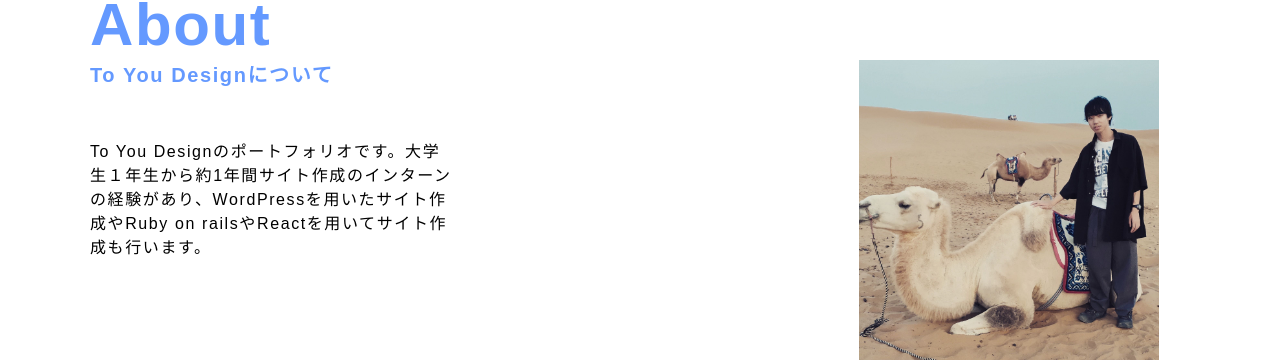
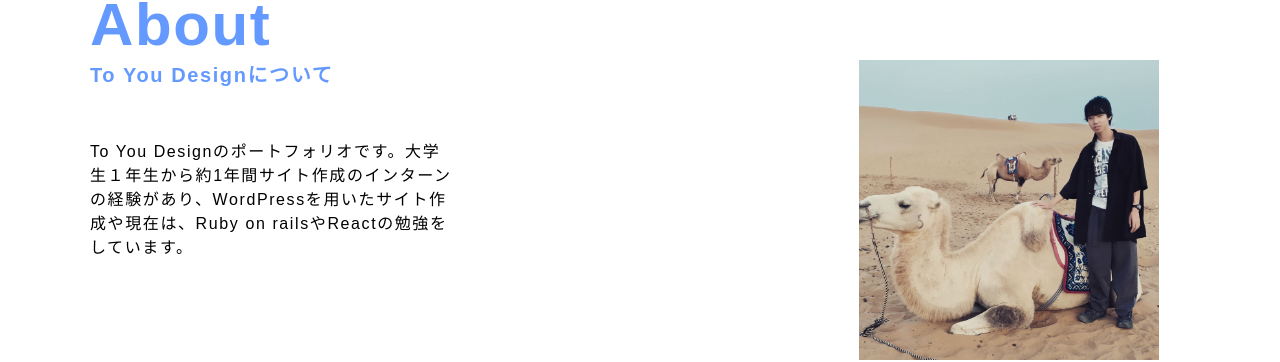
Before and after one commit to takoyan33/nextjs-portfolio, a Next.js app: page / in a window 1280 px wide. Shown: the part 990-1352 px from the top of the page. Built offline with nearby package versions, Linux system fonts and the light colour scheme.

Commit message:
add-readme

```diff
--- a/components/Main.js
+++ b/components/Main.js
@@ -109,7 +109,7 @@ export default function Main() {
         <a href="apply.html">
           <h2 className="main__title"  data-aos="fade-right">About</h2>
           <h3 className="main__subtitle"  data-aos="fade-right">To You Designについて</h3>
-          <p className="about__text">To You Designのポートフォリオです。大学生１年生から約1年間サイト作成のインターンの経験があり、WordPressを用いたサイト作成やRuby on railsやReactを用いてサイト作成も行います。</p>
+          <p className="about__text">To You Designのポートフォリオです。大学生１年生から約1年間サイト作成のインターンの経験があり、WordPressを用いたサイト作成や現在は、Ruby on railsやReactの勉強をしています。</p>
         </a>
       </div>
       <div className="flx_el">
--- a/pages/index.js
+++ b/pages/index.js
@@ -10,7 +10,7 @@ export default function Home() {
   return (
     <div className="container">
       <Head>
-        <title>Create Next App</title>
+        <title>To You Design</title>
         <link rel="icon" href="/favicon.ico" />
   <script src="https://kit.fontawesome.com/bb61864944.js" crossorigin="anonymous" ></script>
   <meta name="google" content="nositelinkssearchbox" key="sitelinks" />
```
Also changed, not shown: 1 other file (tests, documents, lock files or other folders).
